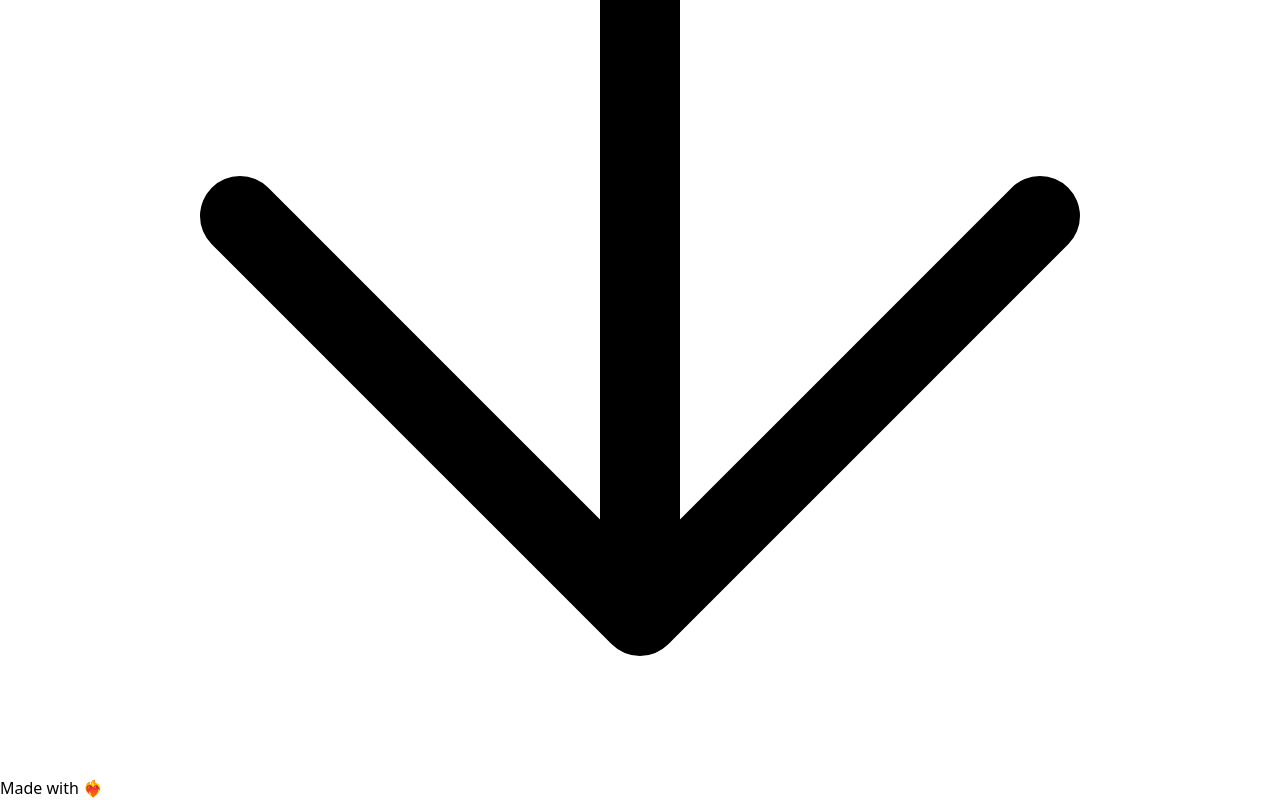
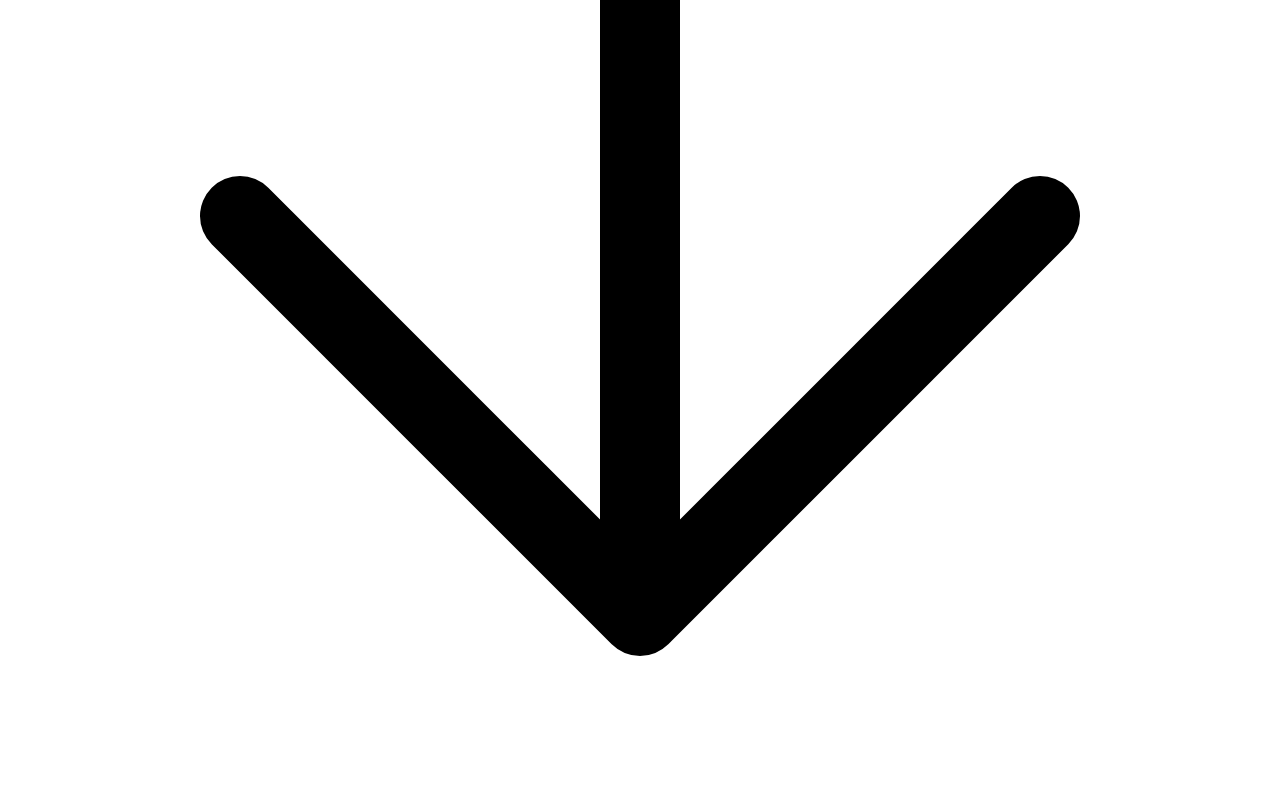
Before and after one commit to ProgrammingAStorm/Portfolio, a React (Vite) app: page / in a window 1280 px wide. Shown: the part 552-1352 px from the top of the page. After the commit the page ends 1328 px from the top, so only its background shows below. Built offline with nearby package versions, Linux system fonts and the light colour scheme.

Commit message:
Added Conditional Rendering To The Footer Based On isClicked

```diff
--- a/src/App.tsx
+++ b/src/App.tsx
@@ -35,7 +35,9 @@ function App() {
         </Main>
       )}
 
-      <Footer />
+      {isClicked && (
+        <Footer />
+      )}
     </>
   )
 }
--- a/src/Main/index.tsx
+++ b/src/Main/index.tsx
@@ -30,8 +30,6 @@ export default function Main({ children }: IMainProps) {
         }
     }
 
-    console.log(isVisible)
-
     return <main ref={mainRef} id="main" className="main">
         <i className="main-arrow left" onClick={handleLeft}>
             <svg xmlns="http://www.w3.org/2000/svg" fill="none" viewBox="0 0 24 24" strokeWidth="1.5" stroke="currentColor" className="w-6 h-6">
```
